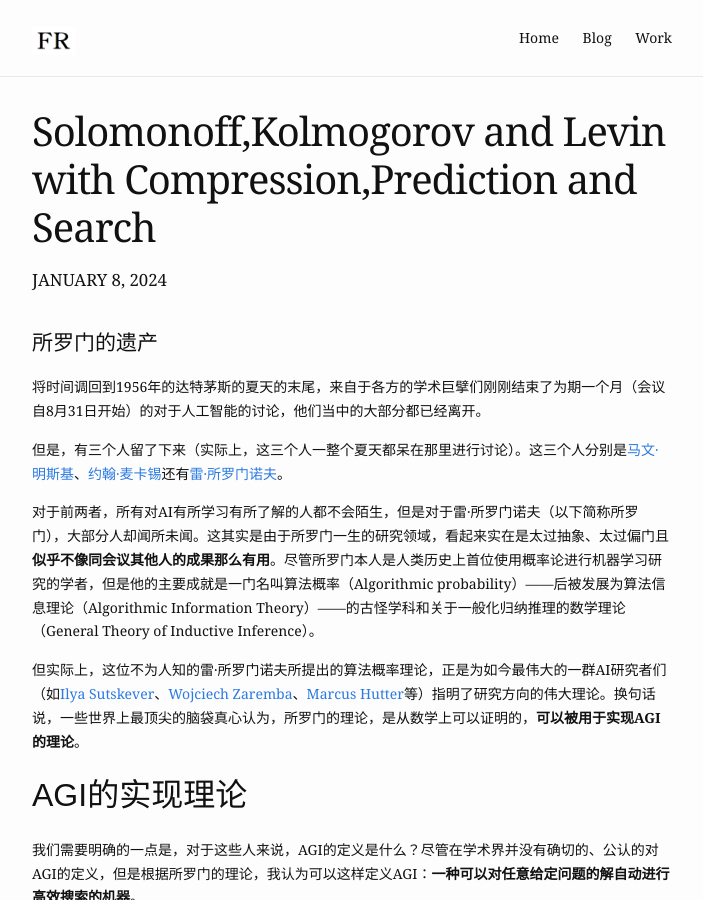
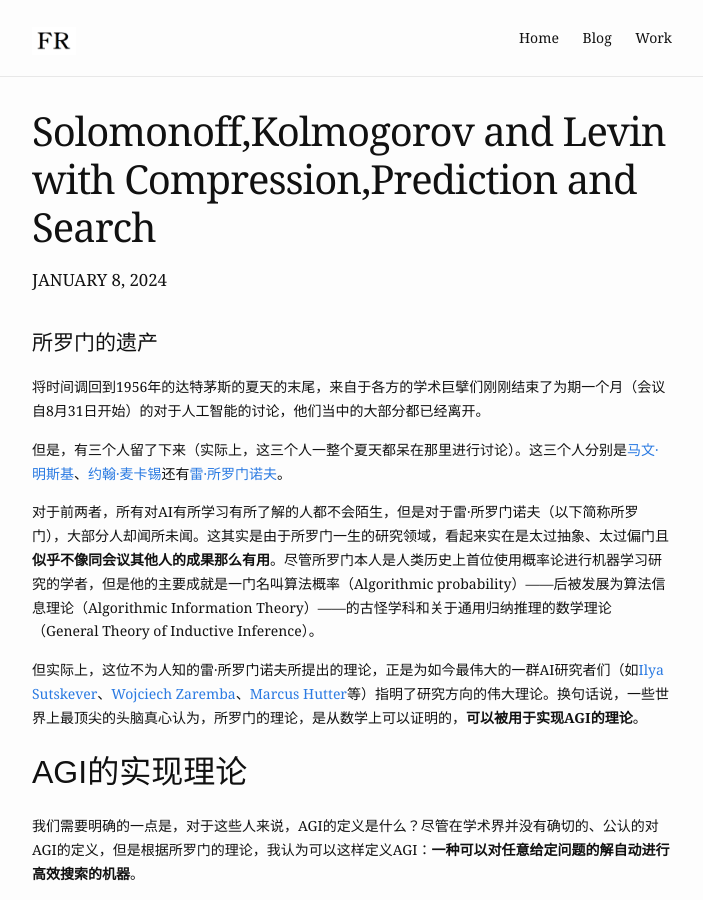
Before and after one commit to FuRuF-11/FuRuF-11.github.io, a Jekyll site: the page built from _posts/2024-01-08-Solomonoff,Kolmogorov_and_Levin_with_Compression,Prediction_and_Search.md, in a window 1280 px wide and 900 px high. Shown: the whole window, without its empty margins (288-991 px from the left). Built offline with Jekyll 4.4.1, drawn with Linux system fonts in a browser that asks for light colours; a script that is not in the unit is left out.

Commit message:
modified:   _posts/2024-01-08-Solomonoff,Kolmogorov_and_Levin_with_Compression,Prediction_and_Search.md

```diff
--- a/_posts/2024-01-08-Solomonoff,Kolmogorov_and_Levin_with_Compression,Prediction_and_Search.md
+++ b/_posts/2024-01-08-Solomonoff,Kolmogorov_and_Levin_with_Compression,Prediction_and_Search.md
@@ -10,9 +10,9 @@ blurb: "所罗门诺夫、柯尔莫哥洛夫和莱文与压缩、预测和搜索
 
 但是，有三个人留了下来（实际上，这三个人一整个夏天都呆在那里进行讨论）。这三个人分别是[马文·明斯基](https://zh.wikipedia.org/wiki/马文·闵斯基)、[约翰·麦卡锡](https://zh.wikipedia.org/wiki/约翰·麦卡锡)还有[雷·所罗门诺夫](https://en.wikipedia.org/wiki/Ray_Solomonoff)。
 
-对于前两者，所有对AI有所学习有所了解的人都不会陌生，但是对于雷·所罗门诺夫（以下简称所罗门），大部分人却闻所未闻。这其实是由于所罗门一生的研究领域，看起来实在是太过抽象、太过偏门且**似乎不像同会议其他人的成果那么有用**。尽管所罗门本人是人类历史上首位使用概率论进行机器学习研究的学者，但是他的主要成就是一门名叫算法概率（Algorithmic probability）——后被发展为算法信息理论（Algorithmic Information Theory）——的古怪学科和关于一般化归纳推理的数学理论（General Theory of Inductive Inference）。
+对于前两者，所有对AI有所学习有所了解的人都不会陌生，但是对于雷·所罗门诺夫（以下简称所罗门），大部分人却闻所未闻。这其实是由于所罗门一生的研究领域，看起来实在是太过抽象、太过偏门且**似乎不像同会议其他人的成果那么有用**。尽管所罗门本人是人类历史上首位使用概率论进行机器学习研究的学者，但是他的主要成就是一门名叫算法概率（Algorithmic probability）——后被发展为算法信息理论（Algorithmic Information Theory）——的古怪学科和关于通用归纳推理的数学理论（General Theory of Inductive Inference）。
 
-但实际上，这位不为人知的雷·所罗门诺夫所提出的算法概率理论，正是为如今最伟大的一群AI研究者们（如[Ilya Sutskever](https://en.wikipedia.org/wiki/Ilya_Sutskever)、[Wojciech Zaremba](https://en.wikipedia.org/wiki/Wojciech_Zaremba)、[Marcus Hutter](https://en.wikipedia.org/wiki/Marcus_Hutter)等）指明了研究方向的伟大理论。换句话说，一些世界上最顶尖的脑袋真心认为，所罗门的理论，是从数学上可以证明的，**可以被用于实现AGI的理论**。
+但实际上，这位不为人知的雷·所罗门诺夫所提出的理论，正是为如今最伟大的一群AI研究者们（如[Ilya Sutskever](https://en.wikipedia.org/wiki/Ilya_Sutskever)、[Wojciech Zaremba](https://en.wikipedia.org/wiki/Wojciech_Zaremba)、[Marcus Hutter](https://en.wikipedia.org/wiki/Marcus_Hutter)等）指明了研究方向的伟大理论。换句话说，一些世界上最顶尖的头脑真心认为，所罗门的理论，是从数学上可以证明的，**可以被用于实现AGI的理论**。
 
 ## AGI的实现理论
 
```
